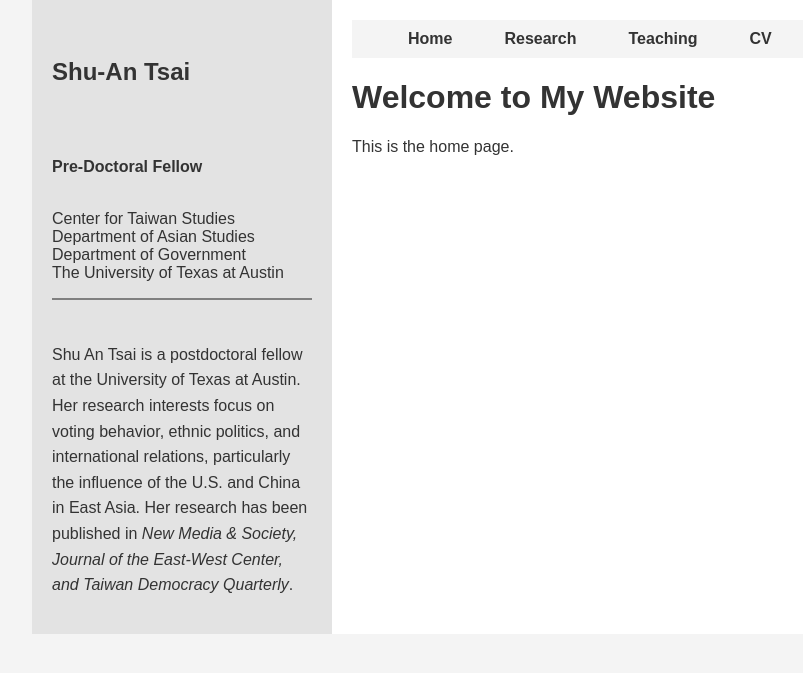
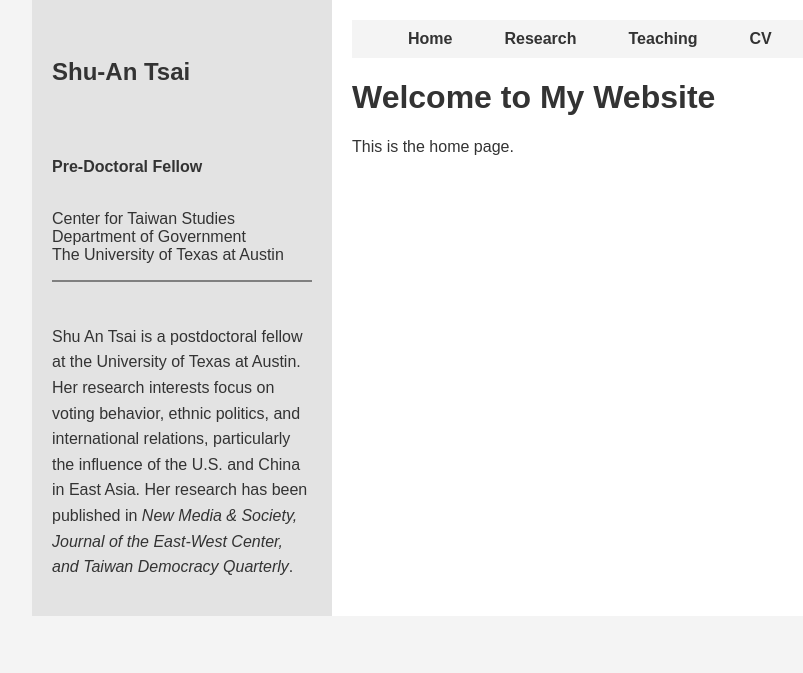
Before and after one commit to shuantsai/shuantsai.github.io, a Jekyll site: the page built from index.md, in a window 1280 px wide. Shown: the top 673 px of the page, without its empty margins (8-811 px from the left). Built offline with Jekyll 4.4.1, drawn with Linux system fonts in a browser that asks for light colours; a script that is not in the unit is left out.

Commit message:
Update sidebar.html

```diff
--- a/_includes/sidebar.html
+++ b/_includes/sidebar.html
@@ -8,7 +8,6 @@
     <br>
     <p style="white-space: pre-line;">
       Center for Taiwan Studies
-      Department of Asian Studies
       Department of Government
       The University of Texas at Austin</p>
 
```
